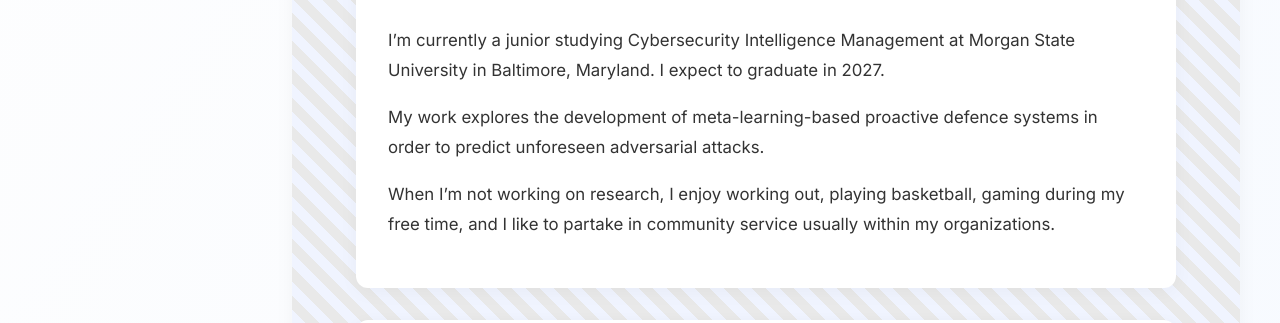
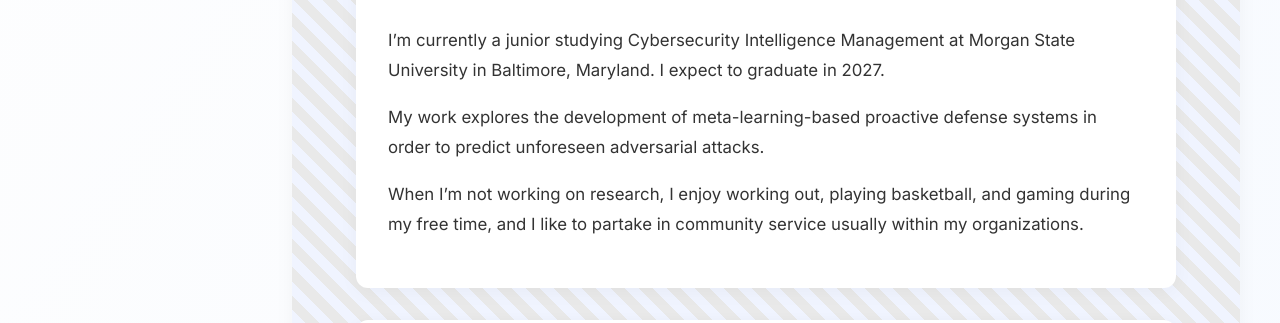
Before and after one commit to Tyrell-Adams/Tyrell-Adams.github.io, a Jekyll site: the page built from pages/about-me.md, in a window 1280 px wide. Shown: the part 620-943 px from the top of the page. Built offline with Jekyll 4.4.1, drawn with Linux system fonts in a browser that asks for light colours.

Commit message:
Update about-me.md

```diff
--- a/pages/about-me.md
+++ b/pages/about-me.md
@@ -11,9 +11,9 @@ about:
   bio: |
     I’m currently a junior studying Cybersecurity Intelligence Management at Morgan State University in Baltimore, Maryland. I expect to graduate in 2027.
 
-    My work explores the development of meta-learning-based proactive defence systems in order to predict unforeseen adversarial attacks.
+    My work explores the development of meta-learning-based proactive defense systems in order to predict unforeseen adversarial attacks.
 
-    When I’m not working on research, I enjoy working out, playing basketball, gaming during my free time, and I like to partake in community service usually within my organizations.
+    When I’m not working on research, I enjoy working out, playing basketball, and gaming during my free time, and I like to partake in community service usually within my organizations.
 
   hobbies:
     - icon: 🏀
@@ -32,7 +32,7 @@ about:
     - image: /assets/images/IMG_E1049.JPG
       caption: Working out 💪
     - image: /assets/images/IMG_E1047.JPG
-      caption: One of the organizations i'm in
+      caption: One of the organizations I'm in
 
 
 ---
```
